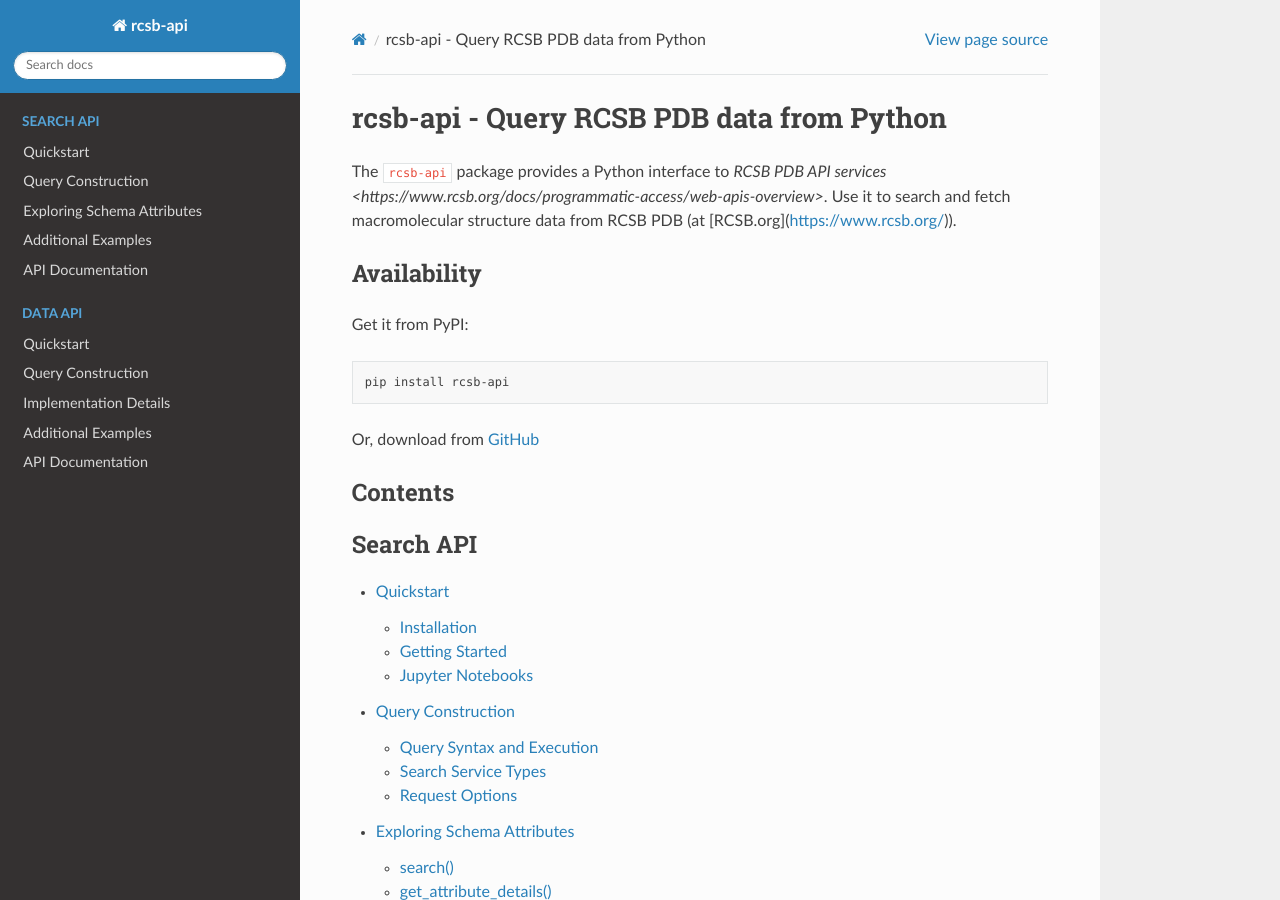
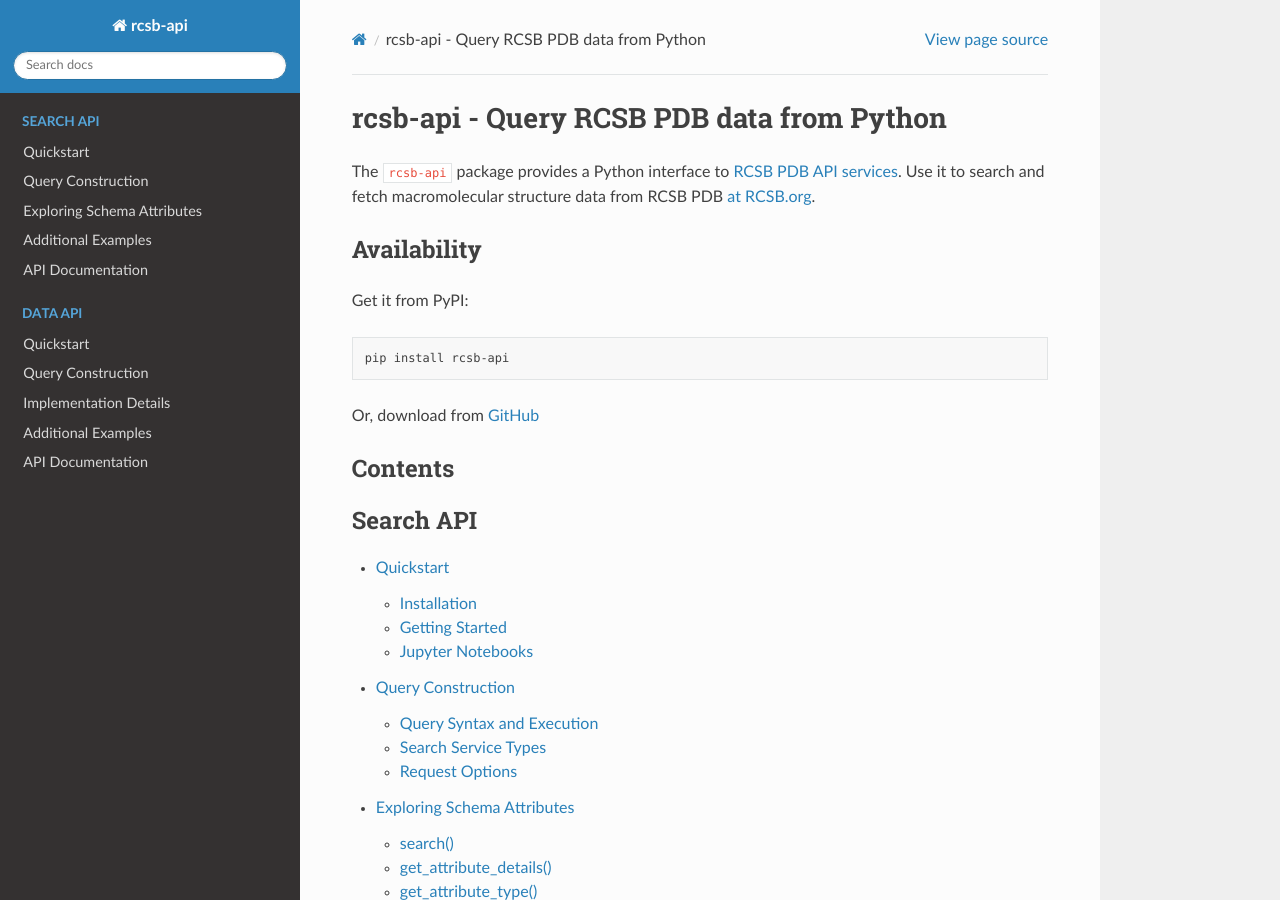
Before and after one commit to rcsb/py-rcsb-api, a Sphinx documentation site: the page built from docs/index.rst, in a window 1280 px wide and 900 px high. Built offline with Sphinx 7.4.7 and the Read the Docs theme 3.1.0, drawn with Linux system fonts in a browser that asks for light colours.

Commit message:
fix index links

```diff
--- a/docs/index.rst
+++ b/docs/index.rst
@@ -2,8 +2,8 @@
 ===============================================
 
 The ``rcsb-api`` package provides a Python interface to
-`RCSB PDB API services <https://www.rcsb.org/docs/programmatic-access/web-apis-overview>`.
-Use it to search and fetch macromolecular structure data from RCSB PDB (at [RCSB.org](https://www.rcsb.org/)).
+`RCSB PDB API services <https://www.rcsb.org/docs/programmatic-access/web-apis-overview>`_.
+Use it to search and fetch macromolecular structure data from RCSB PDB `at RCSB.org <https://www.rcsb.org/>`_.
 
 Availability
 ------------
```
